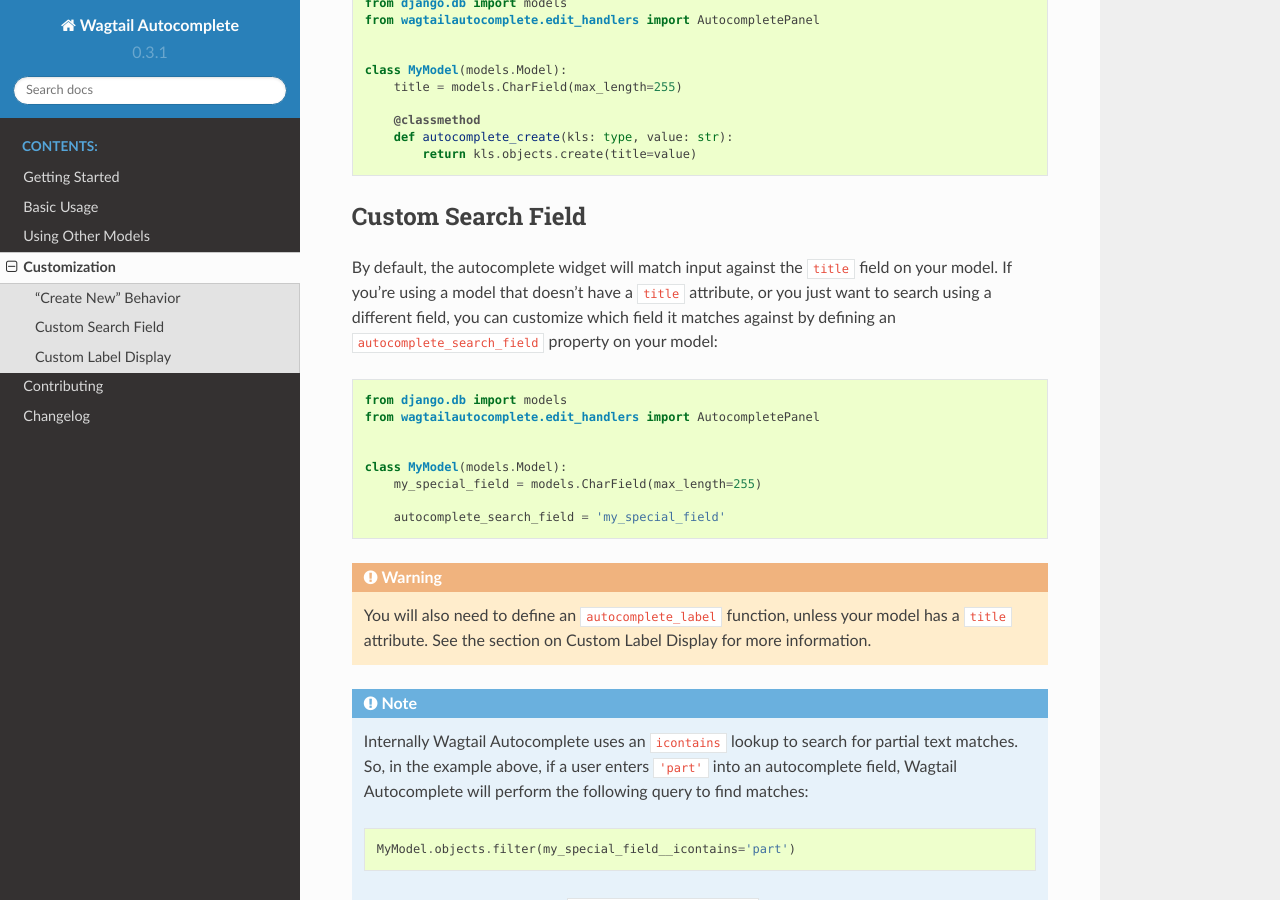
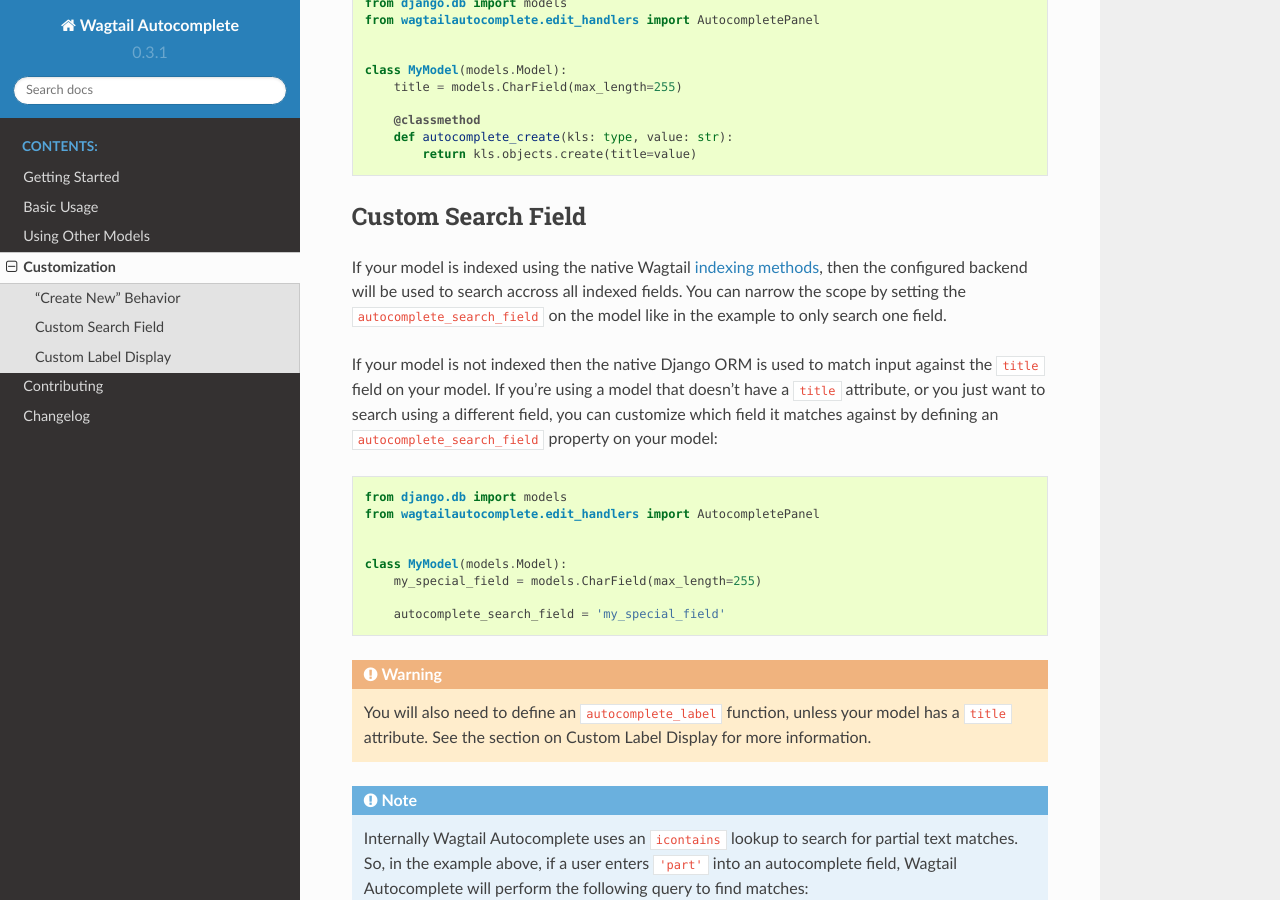
Before and after one commit to wagtail/wagtail-autocomplete, a Sphinx documentation site: the page built from docs/customization.rst, in a window 1280 px wide and 900 px high, scrolled down 476 px. Built offline with Sphinx 7.4.7 and the Read the Docs theme 2.0.0, drawn with Linux system fonts in a browser that asks for light colours.

Commit message:
Update docs

```diff
--- a/docs/customization.rst
+++ b/docs/customization.rst
@@ -27,7 +27,11 @@ You can enable this type of behavior by defining an ``autocomplete_create`` clas
 Custom Search Field
 ===================
 
-By default, the autocomplete widget will match input against the ``title`` field on your model. If you're using a model that doesn't have a ``title`` attribute, or you just want to search using a different field, you can customize which field it matches against by defining an ``autocomplete_search_field`` property on your model:
+If your model is indexed using the native Wagtail `indexing methods <https://docs.wagtail.io/en/latest/topics/search/indexing.html>`_, then the configured backend will be used to search accross all indexed fields.
+You can narrow the scope by setting the ``autocomplete_search_field`` on the model like in the example to only search one field.
+
+If your model is not indexed then the native Django ORM is used to match input against the ``title`` field on your model.
+If you're using a model that doesn't have a ``title`` attribute, or you just want to search using a different field, you can customize which field it matches against by defining an ``autocomplete_search_field`` property on your model:
 
 .. code-block:: python
 
```
